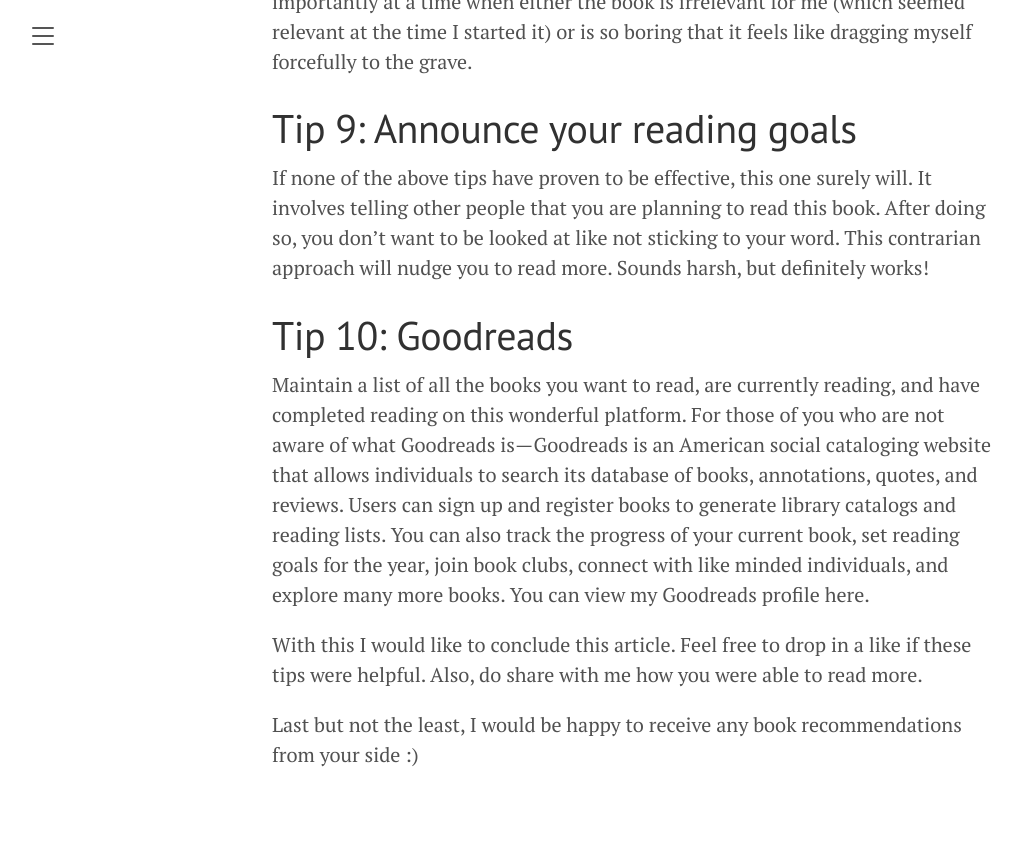
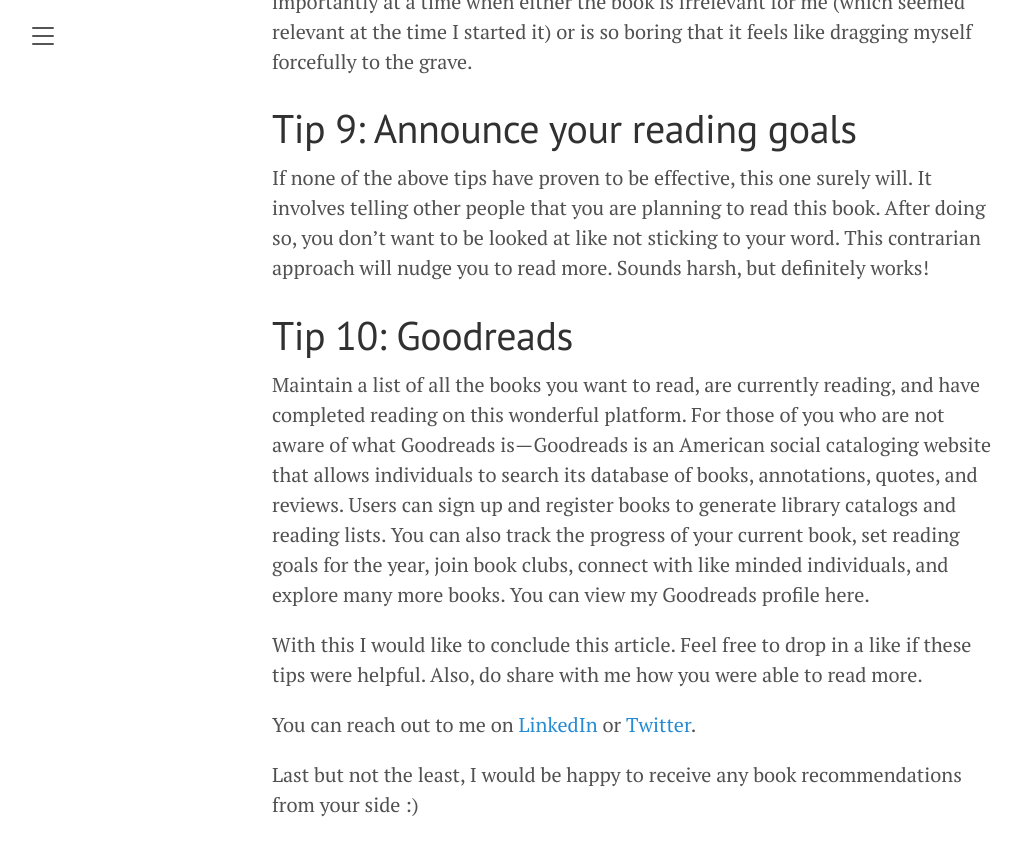
Before and after one commit to jashrathod/book-blog, a Jekyll site: the page built from _posts/2020-03-06-how-to-read-more-books.md, in a window 1280 px wide and 900 px high, scrolled down 3890 px. Shown: the top 856 px of the window, without its empty margins (8-1029 px from the left). Built offline with Jekyll 4.4.1, drawn with Linux system fonts in a browser that asks for light colours; comment, search, counter and statistics services are not loaded.

Commit message:
Update 2020-03-06-how-to-read-more-books.md

```diff
--- a/_posts/2020-03-06-how-to-read-more-books.md
+++ b/_posts/2020-03-06-how-to-read-more-books.md
@@ -106,4 +106,6 @@ reading goals for the year, join book clubs, connect with like minded individual
 
 With this I would like to conclude this article. Feel free to drop in a like if these tips were helpful. Also, do share with me how you were able to read more.
 
+You can reach out to me on [LinkedIn](https://in.linkedin.com/in/jash-rathod-902512145) or [Twitter](https://twitter.com/rathod_jash).
+
 Last but not the least, I would be happy to receive any book recommendations from your side :)
```
